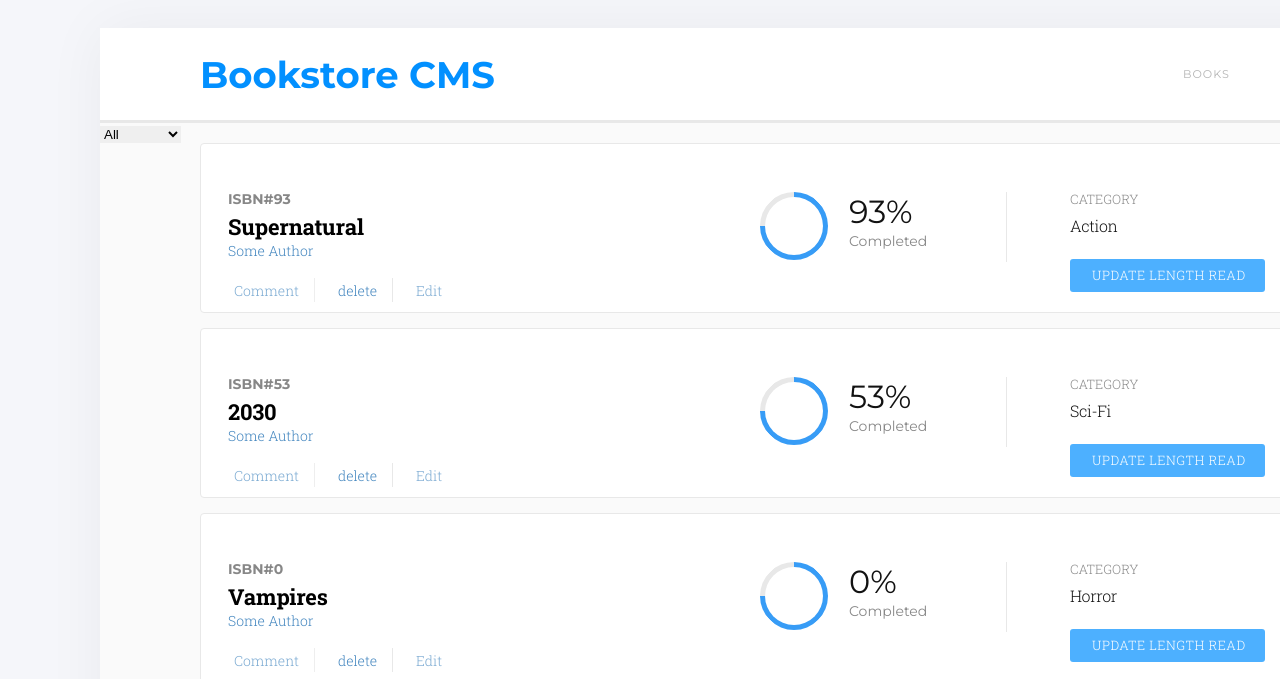
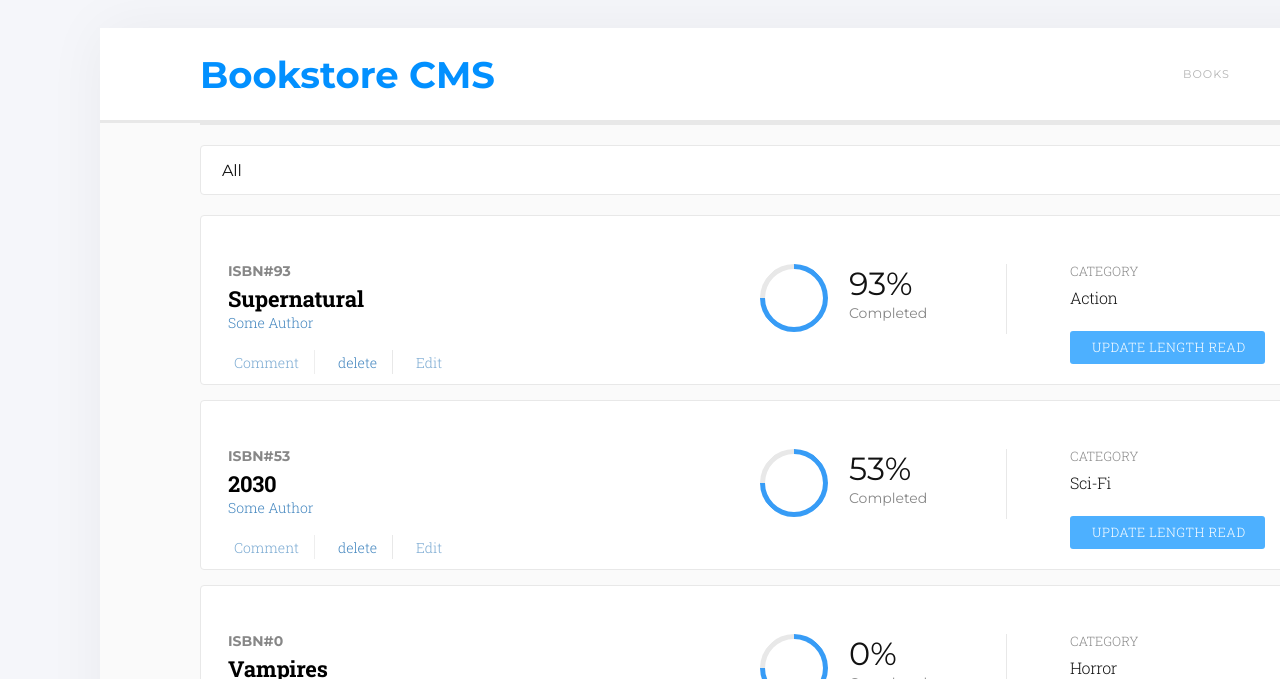
Before and after one commit to raheebwa/mv-react-bookstore, a React (Create React App) app: page / in a window 1280 px wide. Shown: the part 121-800 px from the top of the page. Built offline with nearby package versions, Linux system fonts and the light colour scheme.

Commit message:
feat; Add styling for filter

```diff
--- a/src/components/categoryFilter.jsx
+++ b/src/components/categoryFilter.jsx
@@ -1,5 +1,6 @@
 import React from 'react';
 import PropTypes from 'prop-types';
+import './filter.scss';
 
 const categories = [
   'All',
@@ -15,9 +16,15 @@ const categories = [
 const CategoryFilter = ({ changeFilter }) => {
   const select = React.useRef(null);
   return (
-    <div>
-      <select name="category" ref={select} onChange={() => changeFilter(select.current.value)}>
-        {categories.map(category => (
+    <div className="filter">
+      <select
+        id="filter-category"
+        className="form-input"
+        name="category"
+        ref={select}
+        onChange={() => changeFilter(select.current.value)}
+      >
+        {categories.map((category) => (
           <option key={category}>{category}</option>
         ))}
       </select>
--- /dev/null
+++ b/src/components/filter.scss
@@ -0,0 +1,24 @@
+.filter {
+  border-top: 2px solid #e8e8e8;
+  display: flex;
+  width: 1200px;
+  margin: 0 auto;
+  padding-top: 20px;
+
+  #filter-category {
+    width: 100%;
+    background-color: #fff !important;
+    margin-bottom: 20px;
+  }
+
+  .form-input {
+    padding: 13px 17px;
+    border-radius: 4px;
+    height: 50px;
+    font-size: 16px;
+    letter-spacing: -0.15px;
+    color: #121212;
+    font-family: Montserrat, sans-serif;
+    border: 1px solid #e8e8e8;
+  }
+}
```
